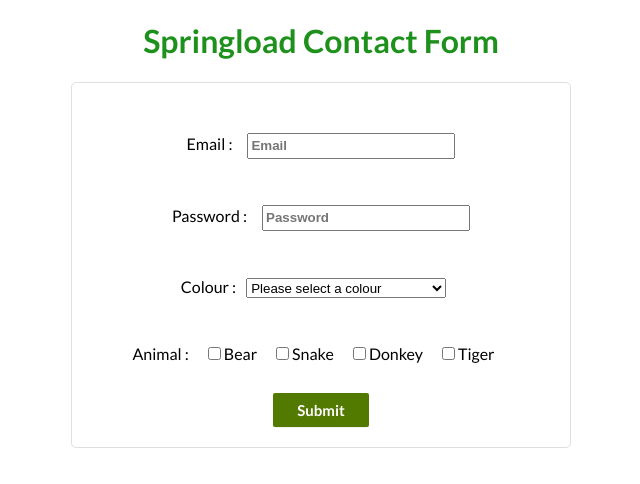
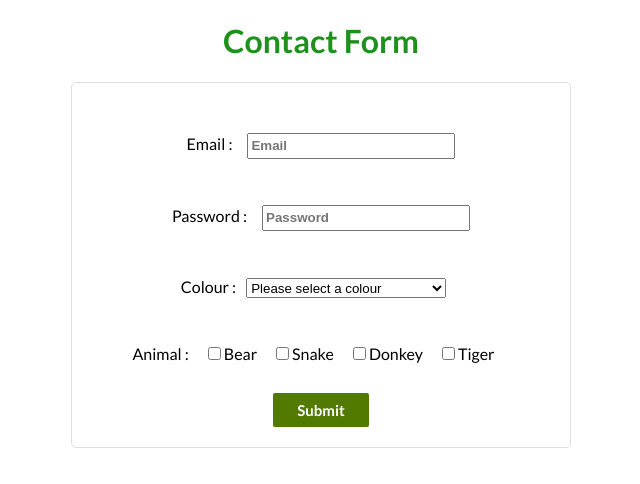
Before and after one commit to evelyntanwy/form-validation, a React (Create React App) app: page / in a window 1280 px wide. Shown: the top 484 px of the page, without its empty margins (319-959 px from the left). Built offline with nearby package versions, Linux system fonts and the light colour scheme.

Commit message:
Title Update

```diff
--- a/public/index.html
+++ b/public/index.html
@@ -13,7 +13,7 @@
 
     <link rel="manifest" href="%PUBLIC_URL%/manifest.json" />
 
-    <title>Springload Contact Form</title>
+    <title>Contact Form</title>
   </head>
   <body>
     <noscript>You need to enable JavaScript to run this app.</noscript>
--- a/src/App.js
+++ b/src/App.js
@@ -4,7 +4,7 @@
 function App() {
   return (
     <div className="App">
-      <h1 className="header-title">Springload Contact Form</h1>
+      <h1 className="header-title">Contact Form</h1>
 
       <Contact />
     </div>
```
